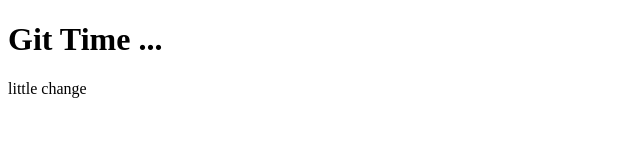
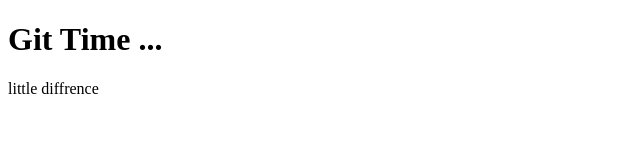
Before and after one commit to NEWPouria/splitmate, a plain HTML site: page index.html in a window 1280 px wide. Shown: the full height of the page, 0-640 px from the left. Drawn offline with Linux system fonts and the light colour scheme.

Commit message:
change in p

```diff
--- a/index.html
+++ b/index.html
@@ -7,6 +7,6 @@
 </head>
 <body>
     <h1>Git Time ...</h1>
-    <p>little change</p>
+    <p>little diffrence</p>
 </body>
 </html>
```
